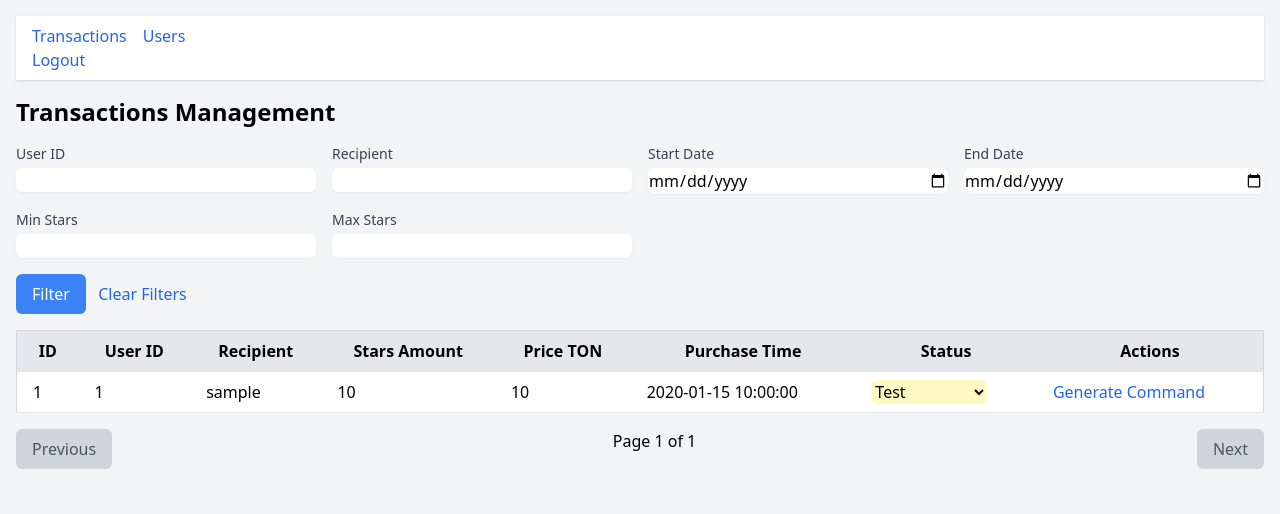
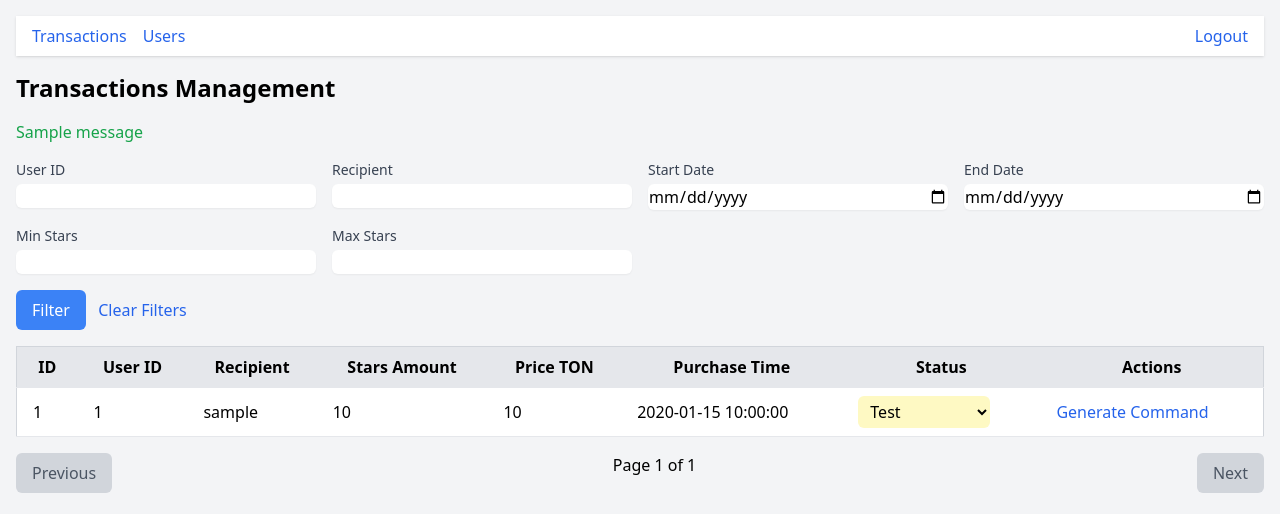
Before and after one commit to starstge/stars, a Flask app: template templates/transactions.html in a window 1280 px wide. Shown: the top 514 px of the page. Run offline with Flask 3, Linux system fonts and the light colour scheme; the template is opened without the code that fills it: most values are stand-ins (such as "Sample title", 1, 10 or a date in 2020); one stand-in notice (Sample message) is shown; parts of the project's set-up code (start-up, migrations or seed data) failed here and were passed over; some libraries are stand-ins or nearby versions.

Commit message:
Update transactions.html

```diff
--- a/templates/transactions.html
+++ b/templates/transactions.html
@@ -10,7 +10,7 @@
     <div class="container mx-auto p-4">
         <!-- Navigation Bar -->
         <nav class="bg-white shadow mb-4">
-            <div class="container mx-auto px-4 py-2">
+            <div class="container mx-auto px-4 py-2 flex justify-between items-center">
                 <ul class="flex space-x-4">
                     <li>
                         <a href="{{ url_for('transactions') }}"
@@ -25,7 +25,7 @@
                         </a>
                     </li>
                 </ul>
-                <div class="ml-auto">
+                <div>
                     <a href="{{ url_for('logout') }}" class="text-blue-600 hover:underline">Logout</a>
                 </div>
             </div>
@@ -34,38 +34,49 @@
         <!-- Transactions Title -->
         <h1 class="text-2xl font-bold mb-4">Transactions Management</h1>
 
+        <!-- Flash Messages -->
+        {% with messages = get_flashed_messages(with_categories=true) %}
+            {% if messages %}
+                <div class="mb-4">
+                    {% for category, message in messages %}
+                        <p class="text-{{ 'red' if category == 'error' else 'green' }}-600">{{ message }}</p>
+                    {% endfor %}
+                </div>
+            {% endif %}
+        {% endwith %}
+
         <!-- Filters -->
         <form method="GET" action="{{ url_for('transactions') }}" class="mb-4">
             <div class="grid grid-cols-1 md:grid-cols-4 gap-4">
                 <div>
                     <label for="user_id" class="block text-sm font-medium text-gray-700">User ID</label>
                     <input type="number" name="user_id" id="user_id" value="{{ request.args.get('user_id', '') }}"
-                           class="mt-1 block w-full rounded-md border-gray-300 shadow-sm">
+                           class="mt-1 block w-full rounded-md border-gray-300 shadow-sm focus:border-blue-500 focus:ring focus:ring-blue-200">
                 </div>
                 <div>
                     <label for="recipient" class="block text-sm font-medium text-gray-700">Recipient</label>
                     <input type="text" name="recipient" id="recipient" value="{{ request.args.get('recipient', '') }}"
-                           class="mt-1 block w-full rounded-md border-gray-300 shadow-sm">
+                           class="mt-1 block w-full rounded-md border-gray-300 shadow-sm focus:border-blue-500 focus:ring focus:ring-blue-200">
                 </div>
                 <div>
                     <label for="start_date" class="block text-sm font-medium text-gray-700">Start Date</label>
                     <input type="date" name="start_date" id="start_date" value="{{ request.args.get('start_date', '') }}"
-                           class="mt-1 block w-full rounded-md border-gray-300 shadow-sm">
+                           class="mt-1 block w-full rounded-md border-gray-300 shadow-sm focus:border-blue-500 focus:ring focus:ring-blue-200">
                 </div>
                 <div>
                     <label for="end_date" class="block text-sm font-medium text-gray-700">End Date</label>
                     <input type="date" name="end_date" id="end_date" value="{{ request.args.get('end_date', '') }}"
-                           class="mt-1 block w-full rounded-md border-gray-300 shadow-sm">
+                           class="mt-1 block w-full rounded-md border-gray-300 shadow-sm focus:border-blue-500 focus:ring focus:ring-blue-200">
                 </div>
                 <div>
                     <label for="min_stars" class="block text-sm font-medium text-gray-700">Min Stars</label>
                     <input type="number" name="min_stars" id="min_stars" value="{{ request.args.get('min_stars', '') }}"
-                           class="mt-1 block w-full rounded-md border-gray-300 shadow-sm">
+                           class="mt-1 block w-full rounded-md border-gray-300 shadow-sm focus:border-blue-500 focus:ring focus:ring-blue-200">
                 </div>
                 <div>
                     <label for="max_stars" class="block text-sm font-medium text-gray-700">Max Stars</label>
                     <input type="number" name="max_stars" id="max_stars" value="{{ request.args.get('max_stars', '') }}"
-                           class="mt-1 block w-full rounded-md border-gray-300 shadow-sm">
+                           class="mt-1 block w-full rounded-md border-gray-300 shadow-sm focus:border-blue-500 focus:ring focus:ring-blue-200">
                 </div>
             </div>
             <div class="mt-4">
@@ -100,7 +111,7 @@
                         <td class="py-2 px-4 border-b">{{ transaction.purchase_time }}</td>
                         <td class="py-2 px-4 border-b">
                             <select onchange="updateTransactionStatus({{ transaction.id }}, this.value)"
-                                    class="{% if transaction.checked_status == 'checked' %}bg-green-100{% elif transaction.checked_status == 'not_checked' %}bg-red-100{% elif transaction.checked_status == 'test' %}bg-yellow-100{% endif %} rounded-md">
+                                    class="{% if transaction.checked_status == 'checked' %}bg-green-100{% elif transaction.checked_status == 'not_checked' %}bg-red-100{% elif transaction.checked_status == 'test' %}bg-yellow-100{% endif %} rounded-md px-2 py-1">
                                 <option value="checked" {% if transaction.checked_status == 'checked' %}selected{% endif %}>Checked</option>
                                 <option value="not_checked" {% if transaction.checked_status == 'not_checked' %}selected{% endif %}>Not Checked</option>
                                 <option value="test" {% if transaction.checked_status == 'test' %}selected{% endif %}>Test</option>
@@ -266,6 +277,7 @@
         }
 
         async function updateTransactionStatus(transactionId, status) {
+            try {
                 const response = await fetch('/update_status', {
                     method: 'POST',
                     headers: { 'Content-Type': 'application/json' },
@@ -274,6 +286,10 @@
                 const result = await response.json();
                 alert(result.message);
                 if (!response.ok) location.reload();
+            } catch (error) {
+                alert('Error updating status: ' + error.message);
+                location.reload();
+            }
         }
     </script>
 </body>
```
Lines whose indentation alone changed are shown as unchanged.
